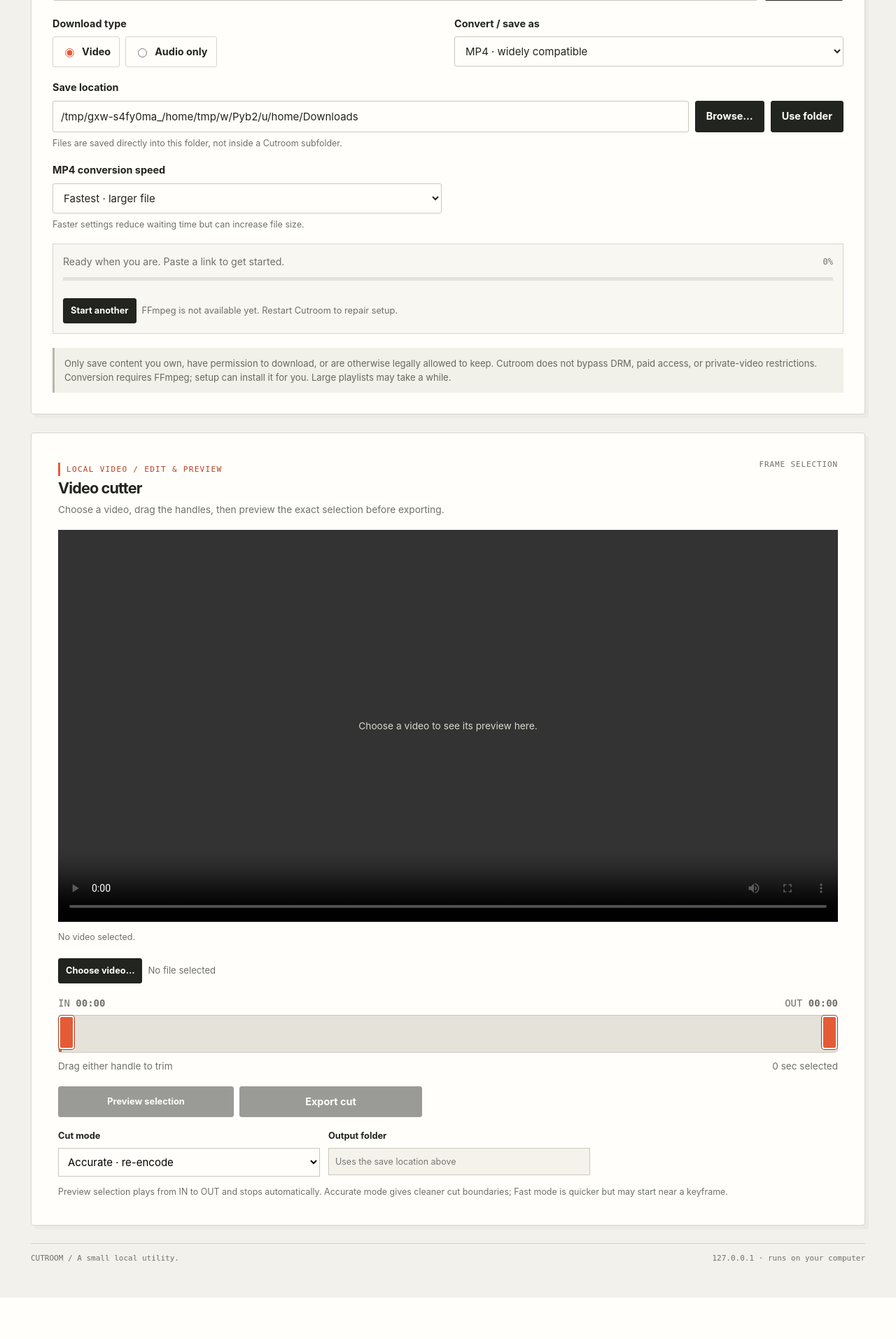
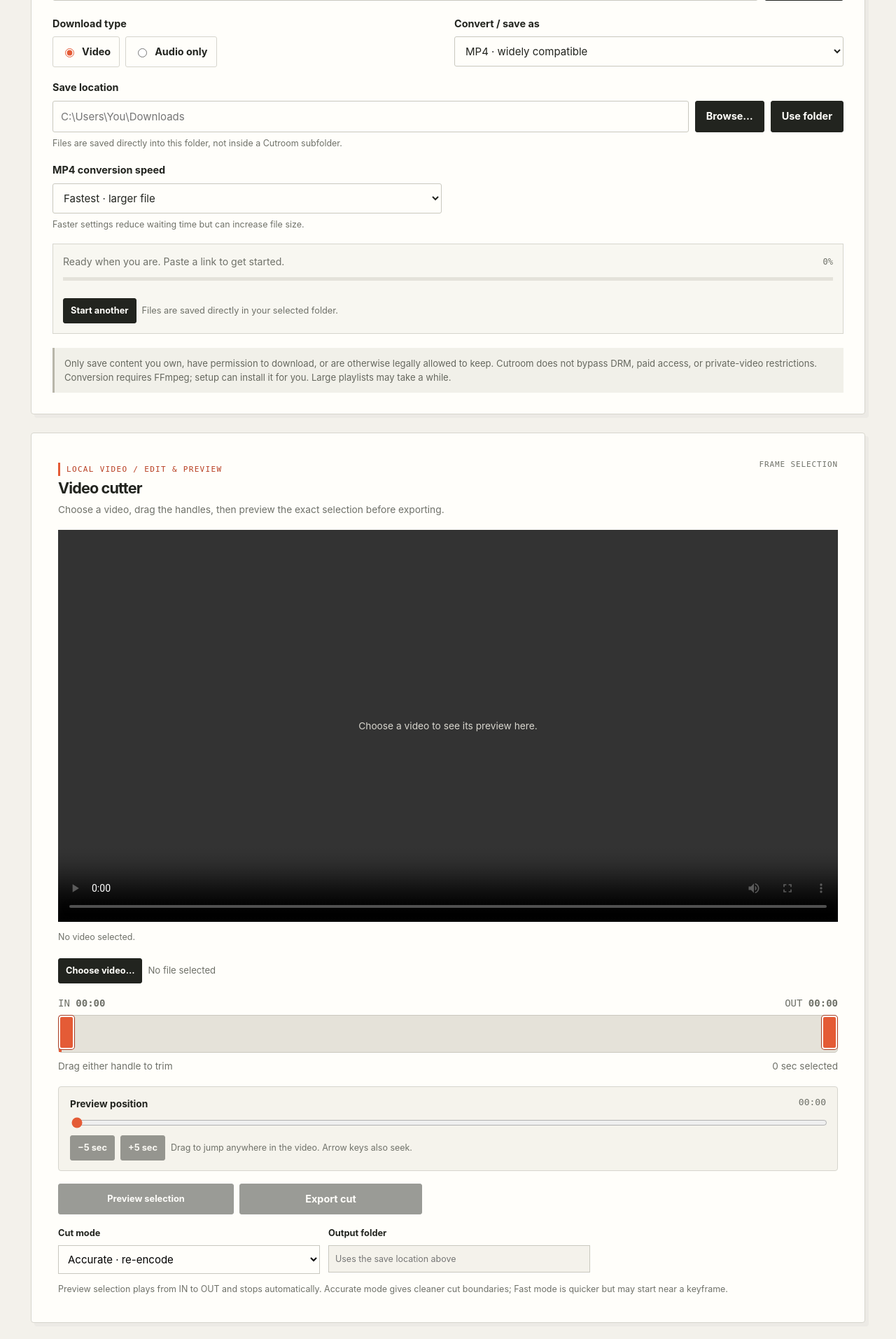
Before and after one commit to toppyfarter/cutroom, a Flask app: page / in a window 1280 px wide. Shown: the part 508-2421 px from the top of the page at 70% size. Before the commit the page ends 2362 px from the top, so only its background shows below. Run offline with Flask 3, Linux system fonts and the light colour scheme.

Commit message:
Add live frame refresh and video scrubbing controls

```diff
--- a/templates/index.html
+++ b/templates/index.html
@@ -62,6 +62,15 @@
   .timeline input[type=range]::-moz-range-thumb{height:36px}
 }
 
+
+/* Video scrubber and frame preview */
+.scrub-row{margin-top:18px;padding:14px 16px;background:#f5f3ec;border:1px solid var(--line);border-radius:4px}
+.scrub-heading{display:flex;justify-content:space-between;gap:12px;font-size:.86rem;margin-bottom:8px}
+.scrub-heading span{font:13px ui-monospace,monospace;color:var(--muted)}
+#cutPlayhead{display:block;width:100%;accent-color:var(--accent);cursor:pointer}
+.scrub-actions{display:flex;align-items:center;gap:8px;flex-wrap:wrap;margin-top:10px}
+.scrub-actions .cutter-hint{margin:0}
+
 </style></head>
 <body><div class="wrap">
 <header class="nav"><div class="brand"><span class="logo">cr</span>cutroom <span style="font:11px ui-monospace,monospace;color:#77786f">/ youtube utility</span></div><span class="pill">Local app · v2.1</span></header>
@@ -92,6 +101,17 @@
         <input type="range" id="cutEnd" min="0" max="1" step="0.01" value="1" aria-label="Cut end">
       </div>
       <div class="cutter-meta"><span>Drag either handle to trim</span><span id="cutDuration">0 sec selected</span></div>
+
+      <div class="scrub-row">
+        <div class="scrub-heading"><strong>Preview position</strong><span id="cutPlayheadLabel">00:00</span></div>
+        <input type="range" id="cutPlayhead" min="0" max="1" step="0.1" value="0" aria-label="Seek through video">
+        <div class="scrub-actions">
+          <button type="button" class="smallbtn" id="skipBackBtn" disabled>−5 sec</button>
+          <button type="button" class="smallbtn" id="skipForwardBtn" disabled>+5 sec</button>
+          <span class="cutter-hint">Drag to jump anywhere in the video. Arrow keys also seek.</span>
+        </div>
+      </div>
+
       <div class="cutter-buttons"><button type="button" class="smallbtn" id="previewCutBtn" disabled>Preview selection</button><button type="button" id="processCutBtn" disabled>Export cut</button></div>
       <div class="cutter-options">
         <div><label for="cutMode">Cut mode</label><select id="cutMode"><option value="accurate" selected>Accurate · re-encode</option><option value="fast">Fast · stream copy</option></select></div>
@@ -122,6 +142,36 @@ $('downloadBtn').addEventListener('click',async()=>{const url=$('url').value.tri
 $('url').addEventListener('keydown',e=>{if(e.key==='Enter')$('inspectBtn').click()});$('anotherBtn').addEventListener('click',()=>{clearTimeout(pollTimer);activeJob=null;foundEntries=[];$('resultsPanel').hidden=true;$('files').innerHTML='';$('actions').hidden=true;setStatus('Ready for another link.',0);$('url').focus()});
 
 // Built-in visual video cutter
+
+const cutPlayhead=$("cutPlayhead");
+function updatePlayhead(){
+  if(!cutDurationSeconds)return;
+  const time=Math.max(0,Math.min(cutDurationSeconds,Number(cutVideo.currentTime)||0));
+  cutPlayhead.value=time;
+  $("cutPlayheadLabel").textContent=cutTime(time);
+}
+function seekToPreviewTime(value){
+  if(!cutDurationSeconds||!Number.isFinite(Number(value)))return;
+  const time=Math.max(0,Math.min(cutDurationSeconds,Number(value)));
+  cutVideo.currentTime=time;
+  cutPreviewing=false;
+  $("previewCutBtn").textContent="Preview selection";
+  updatePlayhead();
+}
+cutPlayhead.addEventListener("input",()=>seekToPreviewTime(cutPlayhead.value));
+$("skipBackBtn").addEventListener("click",()=>seekToPreviewTime((Number(cutVideo.currentTime)||0)-5));
+$("skipForwardBtn").addEventListener("click",()=>seekToPreviewTime((Number(cutVideo.currentTime)||0)+5));
+cutVideo.addEventListener("timeupdate",updatePlayhead);
+cutVideo.addEventListener("loadedmetadata",updatePlayhead);
+cutStart.addEventListener("change",()=>seekToPreviewTime(cutStart.value));
+cutEnd.addEventListener("change",()=>seekToPreviewTime(cutEnd.value));
+cutVideo.addEventListener("keydown",event=>{
+  if(event.key==="ArrowLeft"||event.key==="ArrowRight"){
+    event.preventDefault();
+    seekToPreviewTime((Number(cutVideo.currentTime)||0)+(event.key==="ArrowRight"?5:-5));
+  }
+});
+
 let cutVideoPath="",cutDurationSeconds=0,cutPreviewing=false;
 const cutVideo=$("cutPreview"),cutStart=$("cutStart"),cutEnd=$("cutEnd");
 function cutTime(value){const n=Math.max(0,Math.floor(Number(value)||0));const h=Math.floor(n/3600),m=Math.floor(n%3600/60),s=n%60;return h?String(h).padStart(2,"0")+":"+String(m).padStart(2,"0")+":"+String(s).padStart(2,"0"):String(m).padStart(2,"0")+":"+String(s).padStart(2,"0");}
@@ -156,6 +206,8 @@ $("chooseCutVideo").addEventListener("click",async()=>{
     $("videoInfo").textContent=(info.width||"?")+" × "+(info.height||"?")+" · "+cutTime(cutDurationSeconds)+" total";
     cutStart.min=0;cutStart.max=cutDurationSeconds;cutStart.step=Math.max(cutDurationSeconds/10000,0.01);cutStart.value=0;
     cutEnd.min=0;cutEnd.max=cutDurationSeconds;cutEnd.step=Math.max(cutDurationSeconds/10000,0.01);cutEnd.value=cutDurationSeconds;
+    cutPlayhead.min=0;cutPlayhead.max=cutDurationSeconds;cutPlayhead.step=Math.max(cutDurationSeconds/1000,0.1);cutPlayhead.value=0;
+    $("skipBackBtn").disabled=false;$("skipForwardBtn").disabled=false;
     $("previewCutBtn").disabled=false;$("processCutBtn").disabled=false;updateCutTimeline();
     setStatus("Video ready. Drag the timeline handles and preview your selection.",0);
   }catch(e){setStatus(e.message,0)}
```
